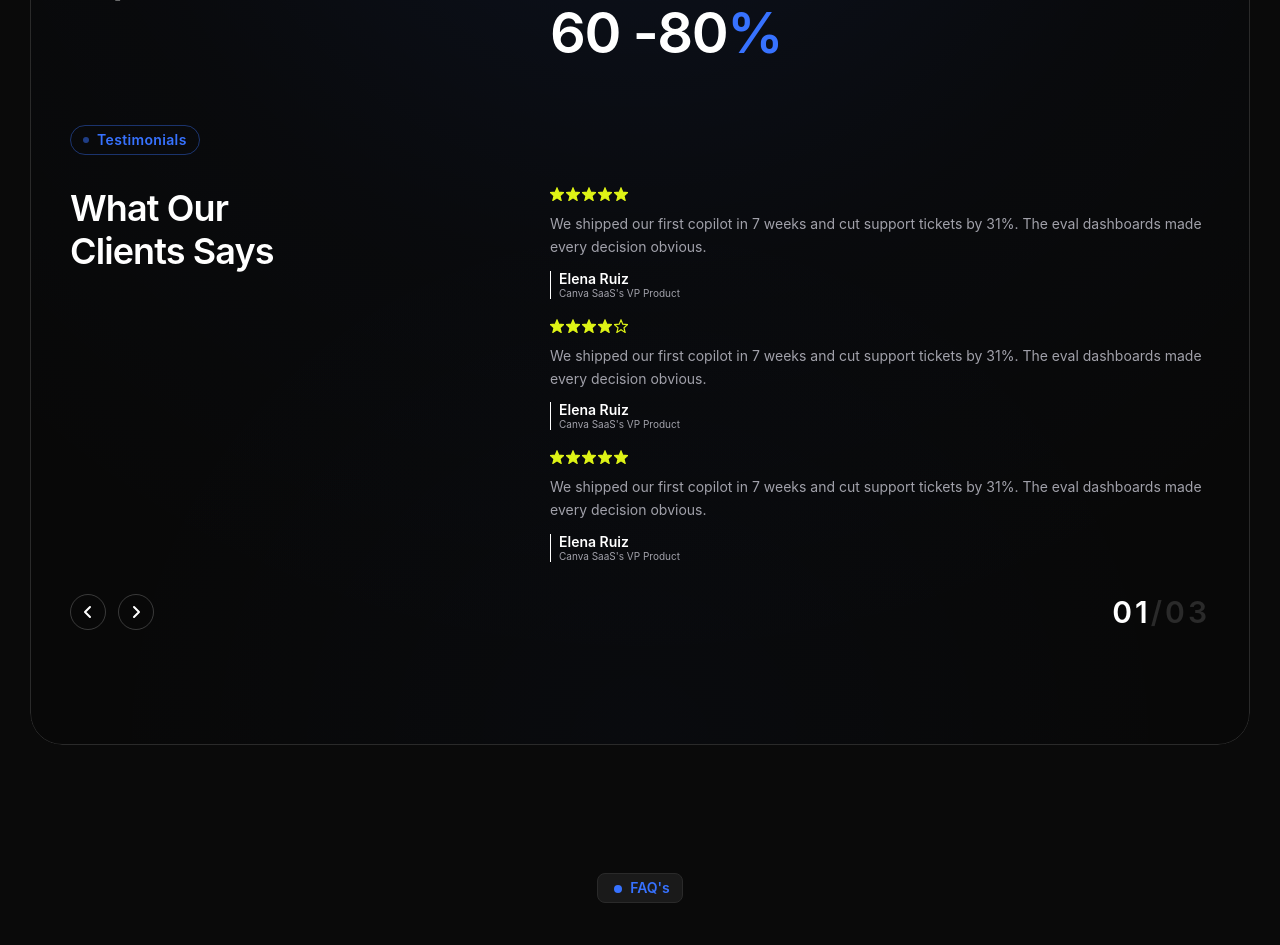
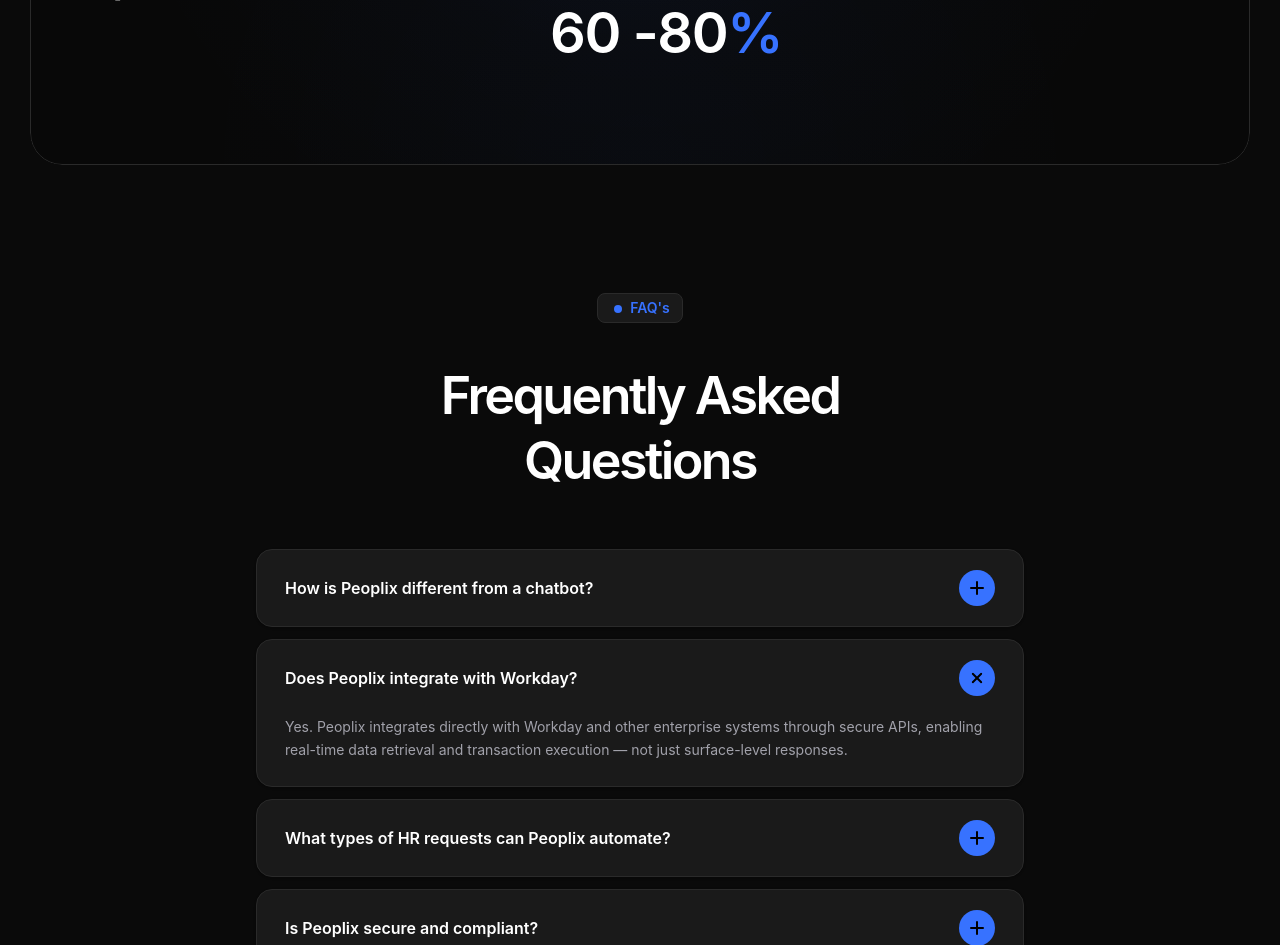
Before and after one commit to ahmed692935/peoplix, a React (Vite) app: page / in a window 1280 px wide. Shown: the part 5140-6085 px from the top of the page. Built offline with nearby package versions, Linux system fonts and the light colour scheme.

Commit message:
remove testimonial in langing page

```diff
--- a/src/components/LandingPageComponents/BuisnessValue.tsx
+++ b/src/components/LandingPageComponents/BuisnessValue.tsx
@@ -2,12 +2,12 @@
 import { useInView } from "framer-motion";
 import { useRef, useEffect } from "react";
 
-interface Testimonial {
-  stars: number;
-  quote: string;
-  name: string;
-  role: string;
-}
+// interface Testimonial {
+//   stars: number;
+//   quote: string;
+//   name: string;
+//   role: string;
+// }
 
 const CountUp = ({
   end,
@@ -47,109 +47,109 @@
   );
 };
 
-const testimonials: Testimonial[][] = [
-  [
-    {
-      stars: 5,
-      quote:
-        "We shipped our first copilot in 7 weeks and cut support tickets by 31%. The eval dashboards made every decision obvious.",
-      name: "Elena Ruiz",
-      role: "Canva SaaS's VP Product",
-    },
-    {
-      stars: 4,
-      quote:
-        "We shipped our first copilot in 7 weeks and cut support tickets by 31%. The eval dashboards made every decision obvious.",
-      name: "Elena Ruiz",
-      role: "Canva SaaS's VP Product",
-    },
-    {
-      stars: 5,
-      quote:
-        "We shipped our first copilot in 7 weeks and cut support tickets by 31%. The eval dashboards made every decision obvious.",
-      name: "Elena Ruiz",
-      role: "Canva SaaS's VP Product",
-    },
-  ],
-  [
-    {
-      stars: 5,
-      quote:
-        "Peoplix reduced our HR ticket volume by 70% within the first month. Our team could finally focus on strategic work.",
-      name: "James Park",
-      role: "Siemens HR Operations Lead",
-    },
-    {
-      stars: 5,
-      quote:
-        "The integration with Workday was seamless. Real-time data retrieval changed how we handle employee requests.",
-      name: "Sara Malik",
-      role: "Deloitte VP Shared Services",
-    },
-    {
-      stars: 4,
-      quote:
-        "Compliance and audit trails are built in. Our legal team was impressed from day one.",
-      name: "Tom Nguyen",
-      role: "AIG Chief People Officer",
-    },
-  ],
-  [
-    {
-      stars: 5,
-      quote:
-        "Implementation took 3 weeks. ROI was visible in the first quarter. Remarkable product.",
-      name: "Anya Sobel",
-      role: "Meta HR Automation Lead",
-    },
-    {
-      stars: 5,
-      quote:
-        "The AI handles escalation intelligently. We almost never need manual intervention anymore.",
-      name: "Carlos Reyes",
-      role: "Accenture CIO",
-    },
-    {
-      stars: 4,
-      quote:
-        "24/7 availability meant our global workforce finally had consistent support across time zones.",
-      name: "Priya Nair",
-      role: "Infosys CHRO",
-    },
-  ],
-];
+// const testimonials: Testimonial[][] = [
+//   [
+//     {
+//       stars: 5,
+//       quote:
+//         "We shipped our first copilot in 7 weeks and cut support tickets by 31%. The eval dashboards made every decision obvious.",
+//       name: "Elena Ruiz",
+//       role: "Canva SaaS's VP Product",
+//     },
+//     {
+//       stars: 4,
+//       quote:
+//         "We shipped our first copilot in 7 weeks and cut support tickets by 31%. The eval dashboards made every decision obvious.",
+//       name: "Elena Ruiz",
+//       role: "Canva SaaS's VP Product",
+//     },
+//     {
+//       stars: 5,
+//       quote:
+//         "We shipped our first copilot in 7 weeks and cut support tickets by 31%. The eval dashboards made every decision obvious.",
+//       name: "Elena Ruiz",
+//       role: "Canva SaaS's VP Product",
+//     },
+//   ],
+//   [
+//     {
+//       stars: 5,
+//       quote:
+//         "Peoplix reduced our HR ticket volume by 70% within the first month. Our team could finally focus on strategic work.",
+//       name: "James Park",
+//       role: "Siemens HR Operations Lead",
+//     },
+//     {
+//       stars: 5,
+//       quote:
+//         "The integration with Workday was seamless. Real-time data retrieval changed how we handle employee requests.",
+//       name: "Sara Malik",
+//       role: "Deloitte VP Shared Services",
+//     },
+//     {
+//       stars: 4,
+//       quote:
+//         "Compliance and audit trails are built in. Our legal team was impressed from day one.",
+//       name: "Tom Nguyen",
+//       role: "AIG Chief People Officer",
+//     },
+//   ],
+//   [
+//     {
+//       stars: 5,
+//       quote:
+//         "Implementation took 3 weeks. ROI was visible in the first quarter. Remarkable product.",
+//       name: "Anya Sobel",
+//       role: "Meta HR Automation Lead",
+//     },
+//     {
+//       stars: 5,
+//       quote:
+//         "The AI handles escalation intelligently. We almost never need manual intervention anymore.",
+//       name: "Carlos Reyes",
+//       role: "Accenture CIO",
+//     },
+//     {
+//       stars: 4,
+//       quote:
+//         "24/7 availability meant our global workforce finally had consistent support across time zones.",
+//       name: "Priya Nair",
+//       role: "Infosys CHRO",
+//     },
+//   ],
+// ];
 
-const Stars = ({ count }: { count: number }) => (
-  <div className="flex gap-0.5 mb-3">
-    {[1, 2, 3, 4, 5].map((i) => (
-      <svg
-        key={i}
-        width="14"
-        height="14"
-        viewBox="0 0 14 14"
-        fill={i <= count ? "#DEF316" : "none"}
-        stroke="#DEF316"
-        strokeWidth="1.2"
-      >
-        <polygon points="7,1 8.8,5.2 13.5,5.6 10,8.8 11.1,13.4 7,10.8 2.9,13.4 4,8.8 0.5,5.6 5.2,5.2" />
-      </svg>
-    ))}
-  </div>
-);
+// const Stars = ({ count }: { count: number }) => (
+//   <div className="flex gap-0.5 mb-3">
+//     {[1, 2, 3, 4, 5].map((i) => (
+//       <svg
+//         key={i}
+//         width="14"
+//         height="14"
+//         viewBox="0 0 14 14"
+//         fill={i <= count ? "#DEF316" : "none"}
+//         stroke="#DEF316"
+//         strokeWidth="1.2"
+//       >
+//         <polygon points="7,1 8.8,5.2 13.5,5.6 10,8.8 11.1,13.4 7,10.8 2.9,13.4 4,8.8 0.5,5.6 5.2,5.2" />
+//       </svg>
+//     ))}
+//   </div>
+// );
 
 const BusinessImpact = () => {
-  const [slide, setSlide] = useState(0);
-  const totalSlides = testimonials.length;
-  const prev = () => setSlide((s) => (s - 1 + totalSlides) % totalSlides);
-  const next = () => setSlide((s) => (s + 1) % totalSlides);
+  // const [slide, setSlide] = useState(0);
+  // const totalSlides = testimonials.length;
+  // const prev = () => setSlide((s) => (s - 1 + totalSlides) % totalSlides);
+  // const next = () => setSlide((s) => (s + 1) % totalSlides);
 
   return (
     <div className="w-full flex items-center justify-center py-12 px-4">
       {/* ── Outer wrapper: position relative so content overlays the image ── */}
-      <div className="relative w-full max-w-[1220px] h-[1000px] overflow-hidden rounded-[32px]">
+      <div className="relative w-full max-w-305 overflow-hidden rounded-4xl">
         {/* ── Background Gradient & Glow ── */}
         <div
-          className="absolute inset-0 w-full h-full rounded-[32px] overflow-hidden"
+          className="absolute inset-0 w-full h-full z-0 rounded-4xl overflow-hidden pointer-events-none"
           style={{
             background: "#080808",
           }}
@@ -171,11 +171,11 @@
           />
 
           {/* Subtle border to define the container */}
-          <div className="absolute inset-0 border border-divider rounded-[32px] pointer-events-none" />
+          <div className="absolute inset-0 border border-divider rounded-4xl pointer-events-none" />
         </div>
 
-        {/* ── Content — absolutely fills the image area ── */}
-        <div className="absolute inset-0 flex flex-col px-7 pt-14 pb-10 sm:px-10 sm:pt-16 overflow-y-auto rounded-[32px]">
+        {/* ── Content ── */}
+        <div className="relative z-10 flex flex-col px-7 pt-14 pb-10 sm:px-10 sm:pt-16 rounded-4xl">
           {/* SECTION 1 — Measurable Business Impact */}
           <section className="mb-16">
             <div className="inline-flex items-center gap-2 border border-primary/40 rounded-full px-3 py-1 mb-8">
@@ -249,7 +249,7 @@
           </section>
 
           {/* SECTION 2 — What Our Clients Says */}
-          <section>
+          {/* <section>
             <div className="inline-flex items-center gap-2 border border-primary/40 rounded-full px-3 py-1 mb-8">
               <span className="w-1.5 h-1.5 rounded-full bg-primary animate-pulse" />
               <span className="text-sm font-semibold text-primary tracking-wide">
@@ -258,7 +258,6 @@
             </div>
 
             <div className="flex flex-col sm:flex-row gap-8 sm:gap-6">
-              {/* Left heading */}
               <div className="sm:w-2/5 shrink-0">
                 <h2 className="text-white text-[clamp(26px,4.5vw,36px)] font-semibold leading-[1.2] tracking-tight">
                   What Our
@@ -267,7 +266,6 @@
                 </h2>
               </div>
 
-              {/* Right testimonials */}
               <div className="flex-1 flex flex-col gap-5">
                 {testimonials[slide].map((t, i) => (
                   <div key={i} className="transition-opacity duration-500">
@@ -291,7 +289,6 @@
               </div>
             </div>
 
-            {/* Pagination */}
             <div className="flex items-center justify-between mt-8">
               <div className="flex items-center gap-3">
                 <button
@@ -339,7 +336,7 @@
                 </span>
               </p>
             </div>
-          </section>
+          </section> */}
         </div>
         {/* /content overlay */}
       </div>
--- a/src/components/LandingPageComponents/HeroSection.tsx
+++ b/src/components/LandingPageComponents/HeroSection.tsx
@@ -120,7 +120,7 @@
         </p>
 
         {/* Buttons */}
-        <div className="mt-8 flex gap-4">
+        <div className="mt-8 flex flex-col md:flex-row gap-4">
           <button className="relative px-8 py-3 bg-primary text-white font-bold rounded-full shadow-[0_0_20px_rgba(55,114,255,0.3)] cursor-pointer hover:scale-105 transition-transform">
             Book a Demo
           </button>
```
